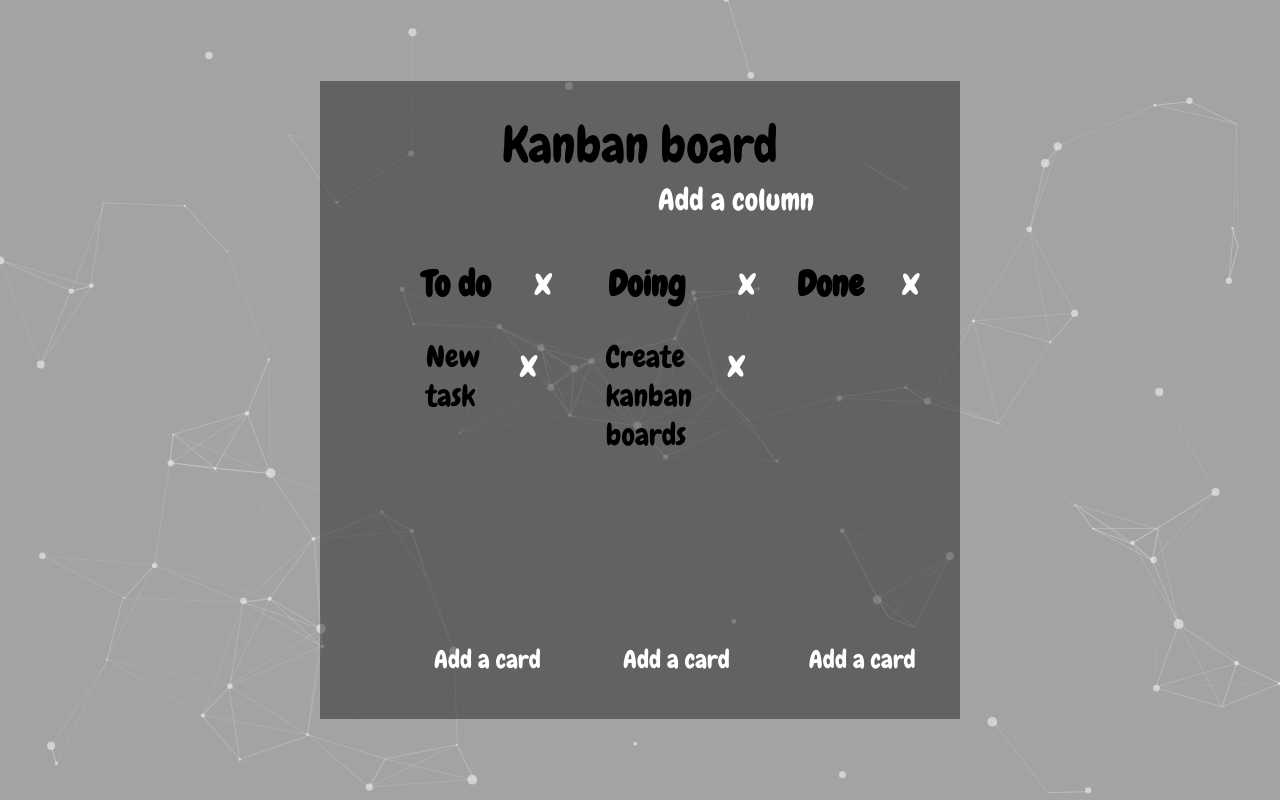
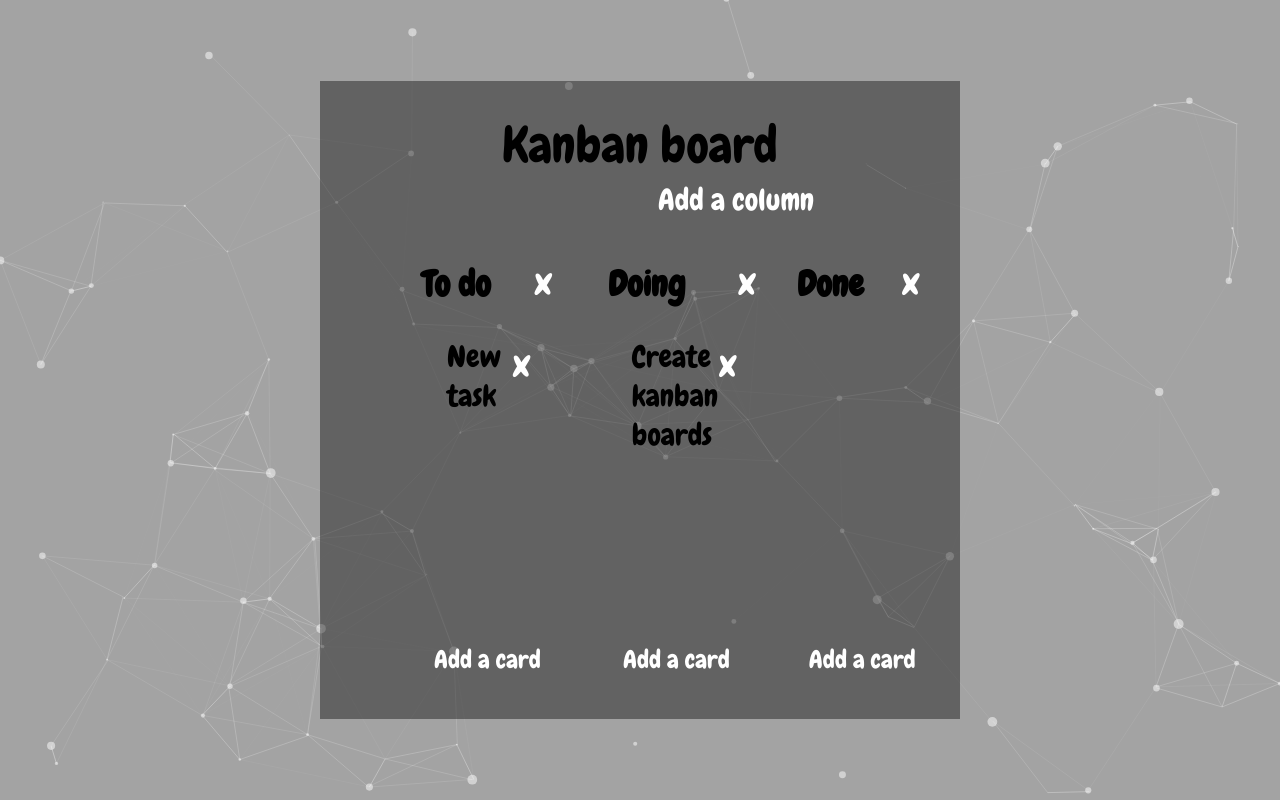
Before and after one commit to CharlotteMoriarty/kanban-board, a plain HTML site: page index.html in a window 1280 px wide. Drawn offline with nearby package versions, Linux system fonts and the light colour scheme.

Commit message:
Update style.css

```diff
--- a/style.css
+++ b/style.css
@@ -101,7 +101,7 @@ button {
     color: black;
     padding: 10px 14px;
     position: relative;
-    margin: 1% 12%;
+    margin: 1% 12% 0 30%;
     font-size: 30px;
     cursor: pointer;
 }
```
